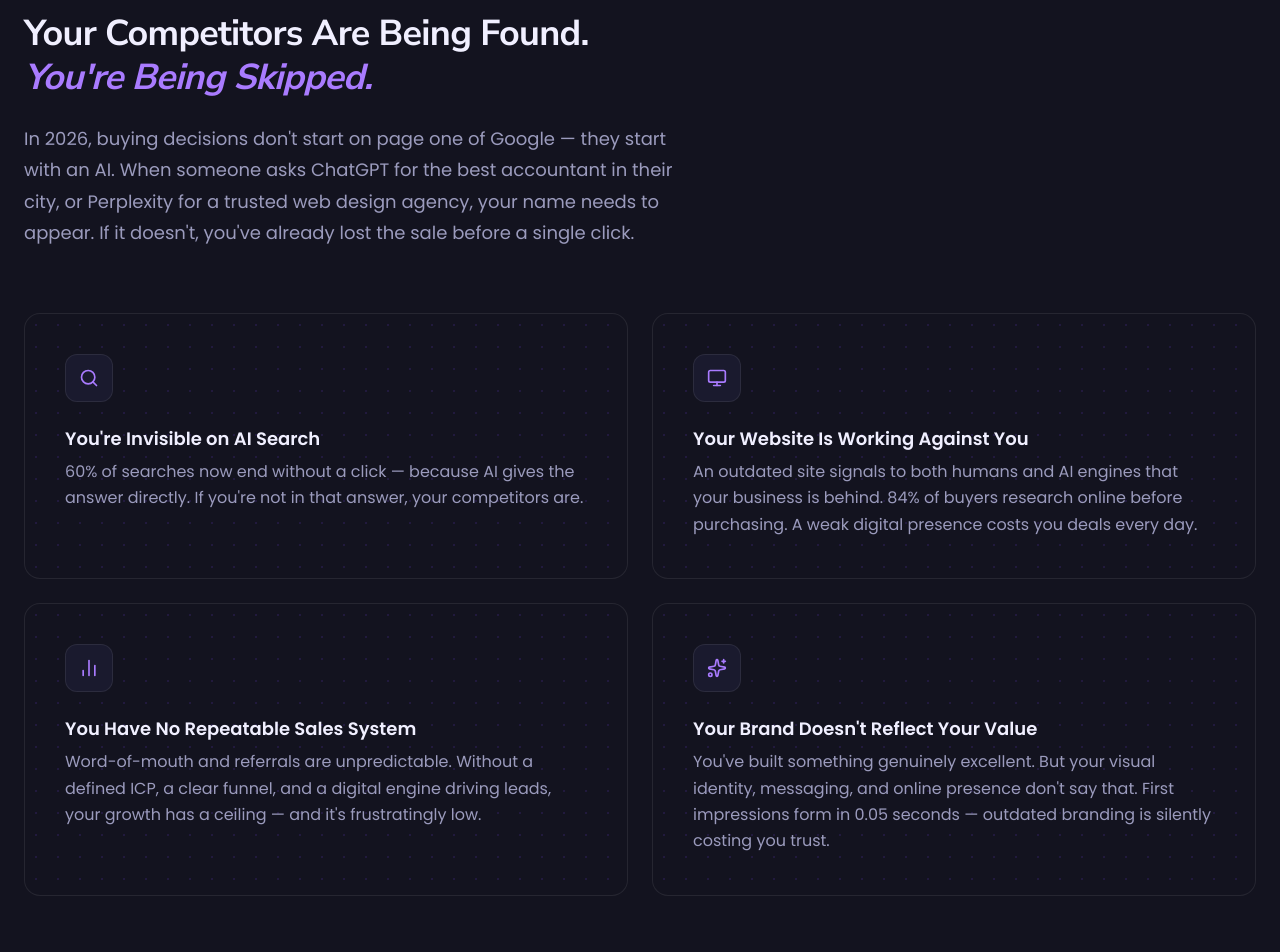
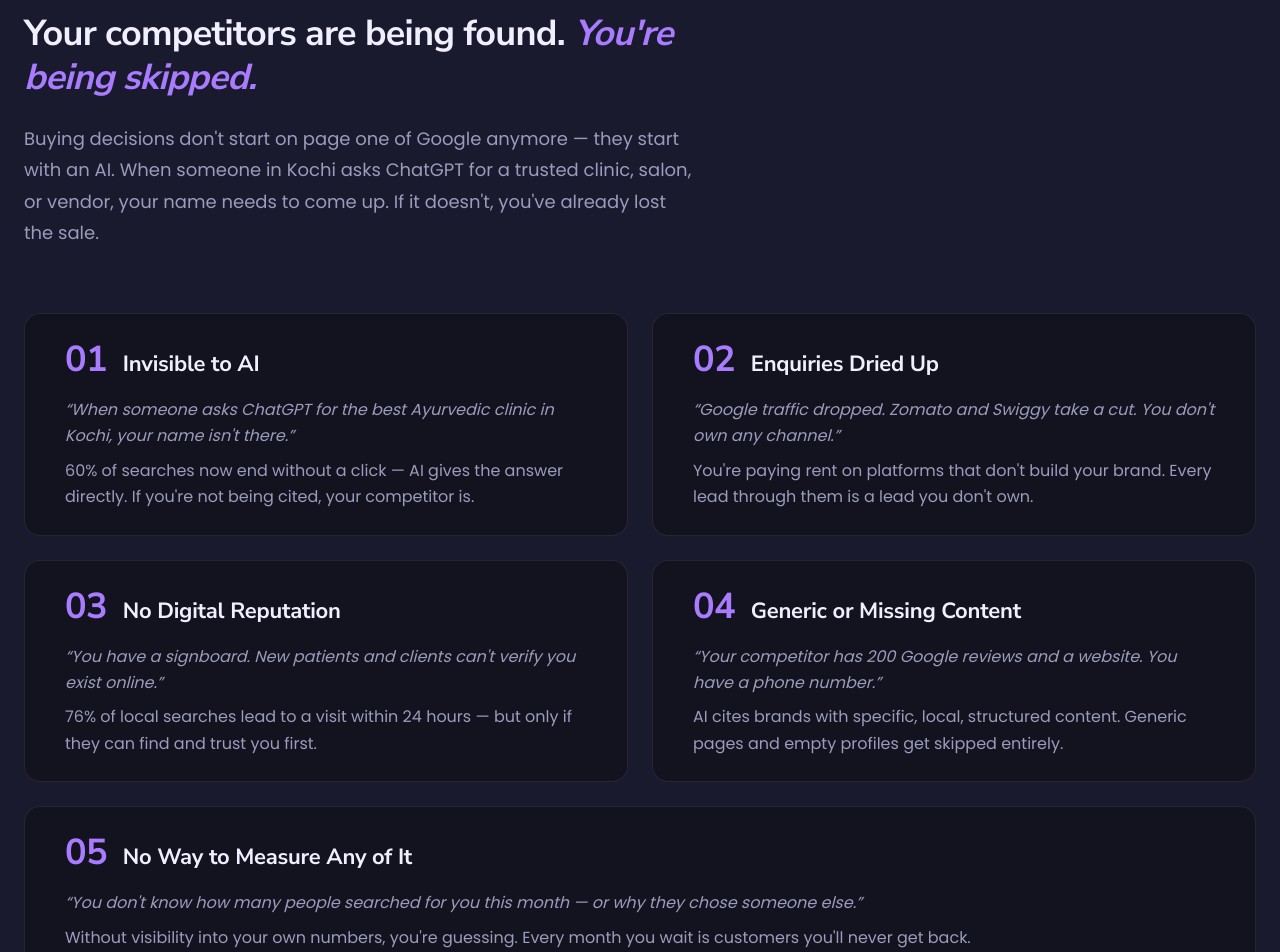
Before and after one commit to BrandLevo/brandlevo-marketing-web, a Next.js app: page / in a window 1280 px wide. Shown: the part 900-1852 px from the top of the page. Built offline with nearby package versions, Linux system fonts and the light colour scheme.

Commit message:
feat(problem): 5-pain ICP framework with numbered cards (#5)
Co-authored-by: Shyam <shyamenk@gmail.com>

```diff
--- a/src/components/problem-section.tsx
+++ b/src/components/problem-section.tsx
@@ -1,80 +1,84 @@
-import { Search, Monitor, BarChart2, Sparkles } from "lucide-react";
-
-const dotPattern = {
-  backgroundImage: "radial-gradient(circle, rgba(123,69,245,0.14) 1.5px, transparent 1.5px)",
-  backgroundSize: "22px 22px",
-};
+import { EyeOff, TrendingDown, ShieldOff, FileX, BarChart2 } from "lucide-react";
 
 const pains = [
   {
-    icon: Search,
-    bold: "You're Invisible on AI Search",
-    body: "60% of searches now end without a click — because AI gives the answer directly. If you're not in that answer, your competitors are.",
+    icon: EyeOff,
+    num: "01",
+    title: "Invisible to AI",
+    local: "When someone asks ChatGPT for the best Ayurvedic clinic in Kochi, your name isn't there.",
+    body: "60% of searches now end without a click — AI gives the answer directly. If you're not being cited, your competitor is.",
   },
   {
-    icon: Monitor,
-    bold: "Your Website Is Working Against You",
-    body: "An outdated site signals to both humans and AI engines that your business is behind. 84% of buyers research online before purchasing. A weak digital presence costs you deals every day.",
+    icon: TrendingDown,
+    num: "02",
+    title: "Enquiries Dried Up",
+    local: "Google traffic dropped. Zomato and Swiggy take a cut. You don't own any channel.",
+    body: "You're paying rent on platforms that don't build your brand. Every lead through them is a lead you don't own.",
+  },
+  {
+    icon: ShieldOff,
+    num: "03",
+    title: "No Digital Reputation",
+    local: "You have a signboard. New patients and clients can't verify you exist online.",
+    body: "76% of local searches lead to a visit within 24 hours — but only if they can find and trust you first.",
+  },
+  {
+    icon: FileX,
+    num: "04",
+    title: "Generic or Missing Content",
+    local: "Your competitor has 200 Google reviews and a website. You have a phone number.",
+    body: "AI cites brands with specific, local, structured content. Generic pages and empty profiles get skipped entirely.",
   },
   {
     icon: BarChart2,
-    bold: "You Have No Repeatable Sales System",
-    body: "Word-of-mouth and referrals are unpredictable. Without a defined ICP, a clear funnel, and a digital engine driving leads, your growth has a ceiling — and it's frustratingly low.",
-  },
-  {
-    icon: Sparkles,
-    bold: "Your Brand Doesn't Reflect Your Value",
-    body: "You've built something genuinely excellent. But your visual identity, messaging, and online presence don't say that. First impressions form in 0.05 seconds — outdated branding is silently costing you trust.",
+    num: "05",
+    title: "No Way to Measure Any of It",
+    local: "You don't know how many people searched for you this month — or why they chose someone else.",
+    body: "Without visibility into your own numbers, you're guessing. Every month you wait is customers you'll never get back.",
   },
 ];
 
 export default function ProblemSection() {
   return (
-    <section className="py-xxxl px-lg bg-surface">
+    <section className="py-xxxl px-lg bg-snow">
       <div className="max-w-container-max mx-auto">
 
-        {/* Header */}
         <div className="reveal max-w-2xl mb-xxl">
           <span className="text-eyebrow text-primary block mb-md">THE PROBLEM</span>
           <h2 className="text-h2 text-ink mb-lg">
-            Your Competitors Are Being Found.{" "}
-            <span className="text-primary italic">You&apos;re Being Skipped.</span>
+            Your competitors are being found.{" "}
+            <span className="text-primary italic">You&apos;re being skipped.</span>
           </h2>
-          <p className="text-body-lg text-slate">
-            In 2026, buying decisions don&apos;t start on page one of Google — they start with an AI. When someone asks ChatGPT for the best accountant in their city, or Perplexity for a trusted web design agency, your name needs to appear. If it doesn&apos;t, you&apos;ve already lost the sale before a single click.
+          <p className="text-body-lg text-slate leading-relaxed">
+            Buying decisions don&apos;t start on page one of Google anymore — they start with an AI.
+            When someone in Kochi asks ChatGPT for a trusted clinic, salon, or vendor, your name
+            needs to come up. If it doesn&apos;t, you&apos;ve already lost the sale.
           </p>
         </div>
 
-        {/* Pain cards */}
-        <div className="grid md:grid-cols-2 gap-lg mb-xxl">
+        <div className="grid md:grid-cols-2 gap-lg">
           {pains.map((p, i) => (
             <div
-              key={p.bold}
-              style={dotPattern}
-              className={`reveal stagger-${i + 1} relative overflow-hidden bg-white border border-fog rounded-2xl p-xl`}
+              key={p.num}
+              className={[
+                `reveal stagger-${i + 1}`,
+                "bg-surface border border-fog rounded-2xl px-xl py-lg",
+                i === 4 ? "md:col-span-2" : "",
+              ].join(" ")}
             >
-              <div className="relative z-10">
-                <div className="w-12 h-12 rounded-xl flex items-center justify-center mb-lg border border-fog bg-snow">
-                  <p.icon className="w-5 h-5 text-primary" />
-                </div>
-                <h3 className="text-h4 text-ink mb-sm">{p.bold}</h3>
-                <p className="text-body text-slate leading-relaxed">{p.body}</p>
+              {/* Number + title on one line */}
+              <div className="flex items-baseline gap-md mb-md">
+                <span className="text-h2 font-bold text-primary leading-none shrink-0">{p.num}</span>
+                <h3 className="text-h3 text-ink leading-snug">{p.title}</h3>
               </div>
+              <p className="text-body text-slate italic mb-sm leading-relaxed">
+                &ldquo;{p.local}&rdquo;
+              </p>
+              <p className="text-body text-slate leading-relaxed">{p.body}</p>
             </div>
           ))}
         </div>
 
-        {/* Stat callout */}
-        <div className="reveal-scale stagger-5 bg-primary rounded-2xl overflow-hidden">
-          <div className="px-md sm:px-xl py-xl sm:py-xxl flex flex-col md:flex-row items-center gap-xl">
-            <div className="shrink-0 text-center md:text-left">
-              <p className="text-[72px] sm:text-[96px] font-bold text-white leading-none font-display">80<span className="text-coral">%</span></p>
-            </div>
-            <p className="text-body-lg text-white/90 leading-relaxed max-w-lg">
-              of customers research a business online before making contact. If your digital presence doesn&apos;t inspire confidence, they move on.
-            </p>
-          </div>
-        </div>
       </div>
     </section>
   );
```
